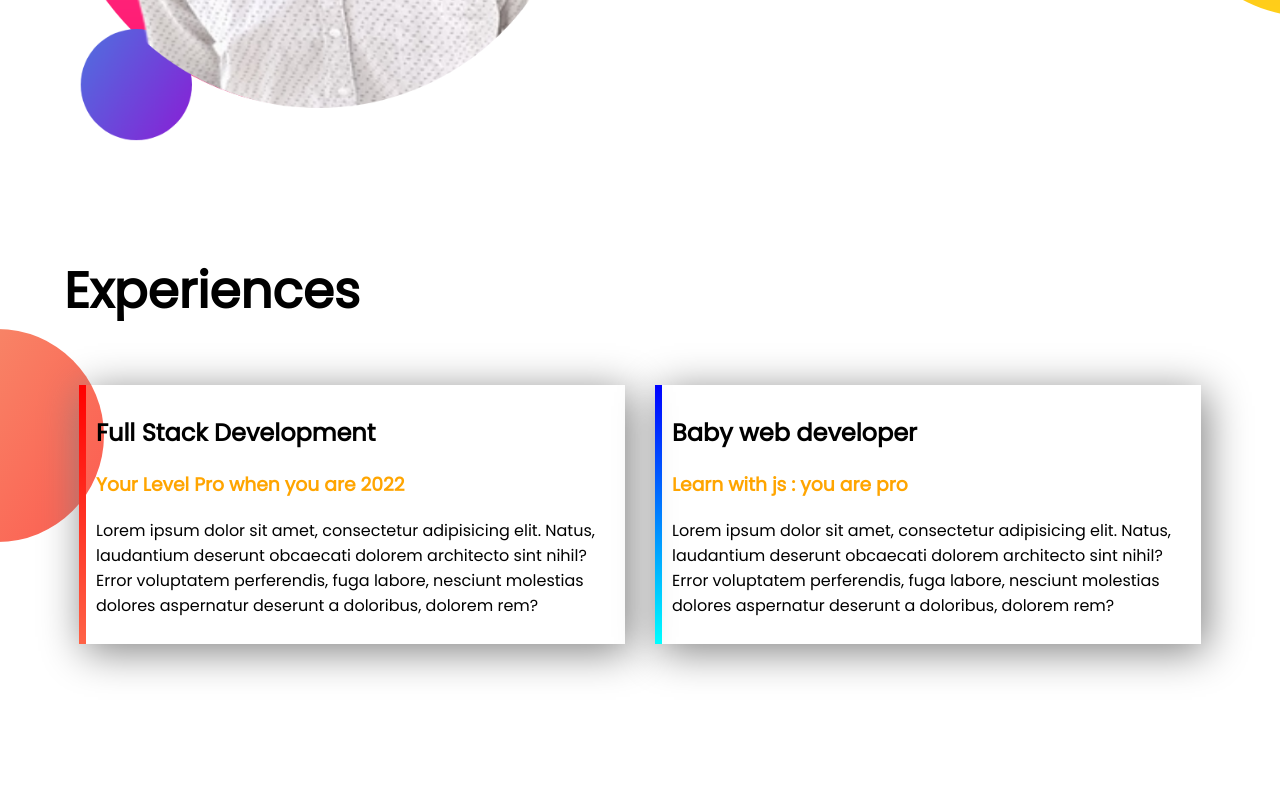
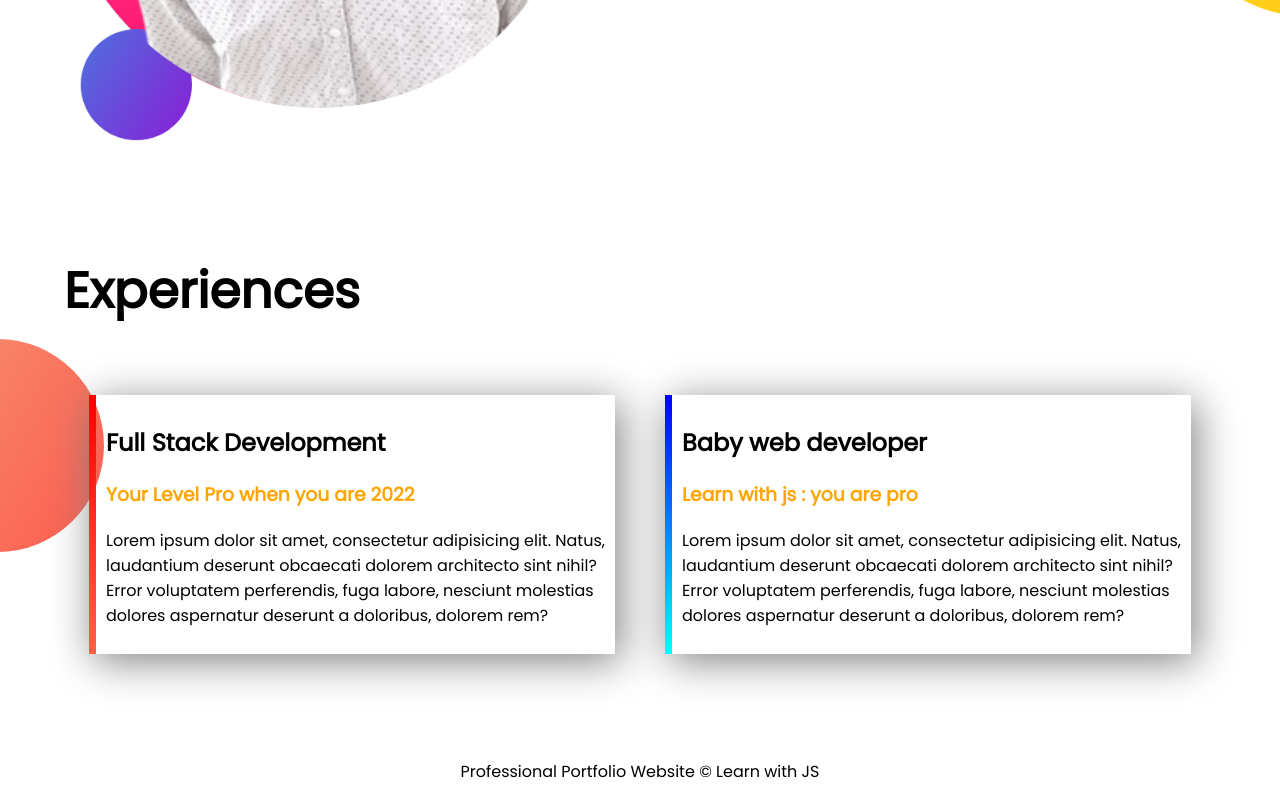
Before and after one commit to M0Faruk/Professional-Portfolio, a plain HTML site: page index.html in a window 1280 px wide. Shown: the part 1119-1919 px from the top of the page. Before the commit the page ends 1842 px from the top, so only its background shows below. Drawn offline with Linux system fonts and the light colour scheme.

Commit message:
footer and finishing

```diff
--- a/index.html
+++ b/index.html
@@ -51,5 +51,10 @@
                 </div>
             </div>
     </section>
+
+    <footer>
+        <p>Professional Portfolio Website &COPY; Learn with JS</p>
+    </footer>
+
 </body>
 </html>
--- a/style.css
+++ b/style.css
@@ -55,7 +55,7 @@ h1 {
 .experience-area-part div {
     box-shadow: 5px 7px 40px gray;
     height: 80%;
-    margin: 15px;
+    margin: 25px;
 }
 #full-stack {
     border-left: 7px solid;
@@ -69,3 +69,6 @@ h1 {
     border-image-slice: 1;
     padding: 10px;
 }
+footer p {
+    text-align: center;
+}
```
